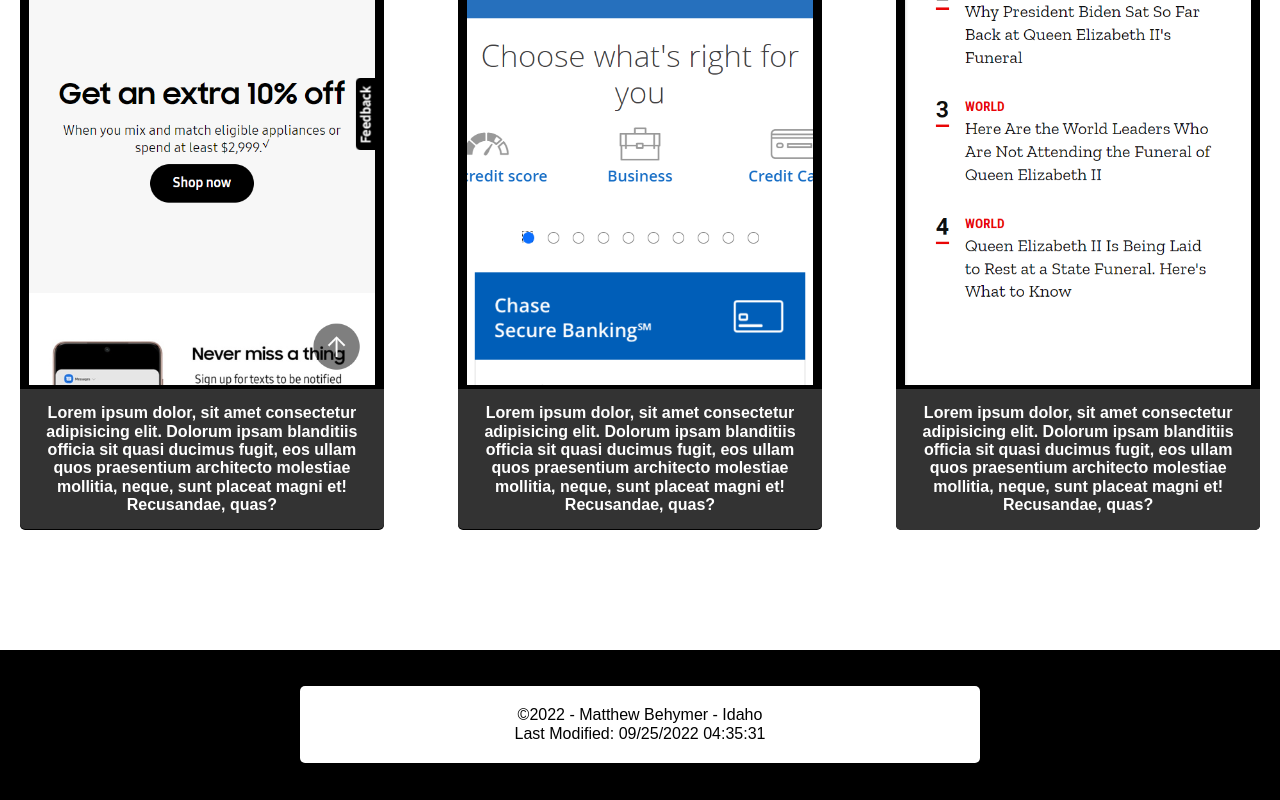
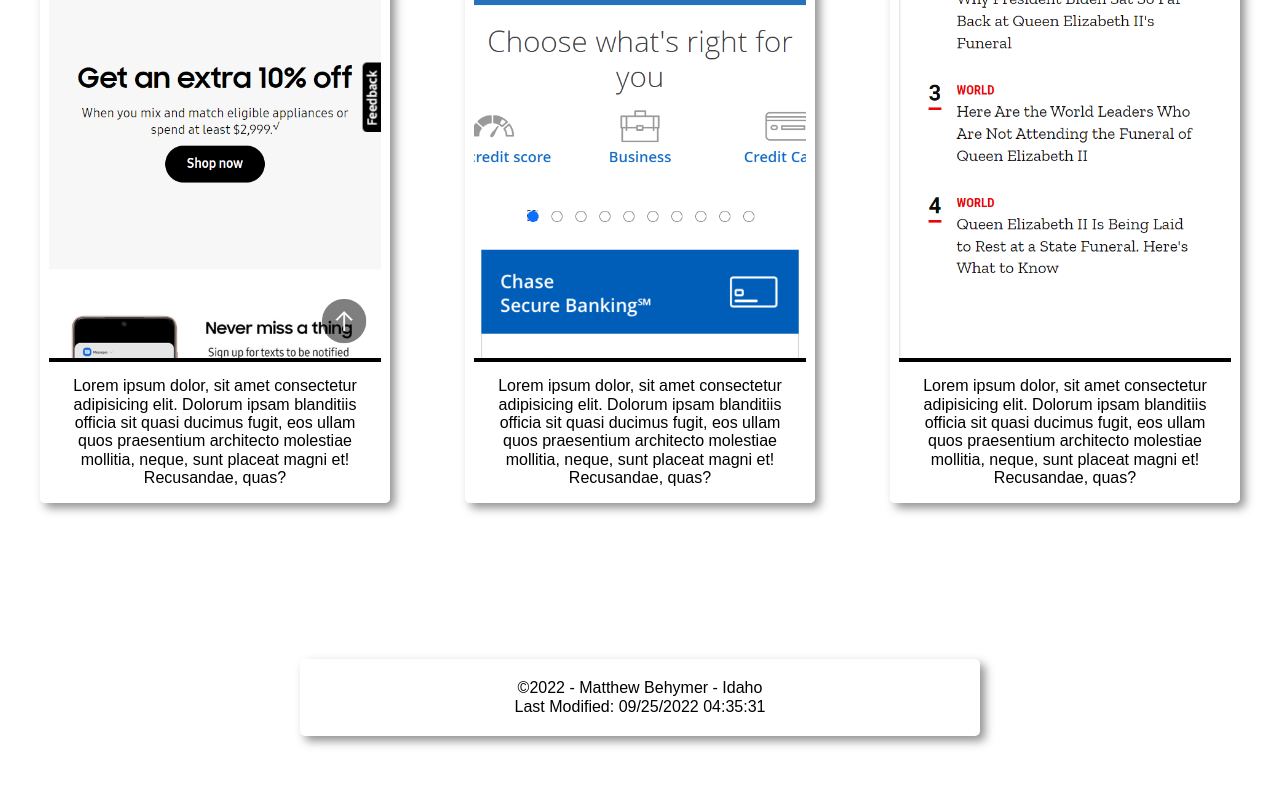
Before and after one commit to mbehymer/wdd230, a plain HTML site: page lesson02/design-principles.html in a window 1280 px wide. Shown: the part 823-1623 px from the top of the page. After the commit the page ends 1596 px from the top, so only its background shows below. Drawn offline with Linux system fonts and the light colour scheme.

Commit message:
I made some adjustments to the css to make the look pop a bit more as well as be able to have a bit more breathing room or white space.

```diff
--- a/lesson02/css/large.css
+++ b/lesson02/css/large.css
@@ -1,7 +1,24 @@
 @media screen and (min-width: 1050px) {
+
+    h1 {
+        font-size: 5vw;
+    }
+    h2 {
+        font-size: 4vw;
+    }
 
     #card-grid {
         grid-template-columns: 1fr 1fr 1fr;
-        /* gap: 100px */
+        gap: 75px;
+        max-width: 1200px;
     }
+
 }
+/*
+@media screen and (min-width: 1750px) {
+
+    #card-grid {
+        gap: 100px;
+        max-width: 1900px;
+    }
+} */
--- a/lesson02/css/main.css
+++ b/lesson02/css/main.css
@@ -68,7 +68,9 @@
     display: grid;
     grid-template-columns: 1fr;
     padding:20px;
-    gap: 20px;
+    gap: 50px;
+    max-width: 500px;
+    margin: 0 auto;
 }
 
 .design-card {
@@ -76,12 +78,11 @@
     flex-direction: column;
     text-align: center;
     width: 100%;
-    background-color: #000;
+    /* background-color: #000; */
     /* border: 2px solid #33333355; */
     border-radius: 5px;
+    box-shadow: 5px 5px 10px #33333388;
 }
-
-
 
 .design-card h3 {
     border-radius: 5px 5px 0 0;
@@ -92,6 +93,7 @@
     width: 95%;
     margin: 0 auto;
     /* border: 2px solid #33333333; */
+    background-color: #000;
 }
 
 .design-card img{
@@ -112,16 +114,17 @@
 
 
 .design-card p.card-text {
-    font-weight: bold;
+    /* font-weight: bold; */
     border-radius: 0 0 5px 5px;
-    background-color: #333;
+    color: black;
+    background-color: #fff;
 }
 
 #footer-container {
     display: flex;
     justify-content: center;
     align-items: center;
-    background-color: #000;
+    /* background-color: #000; */
     height: 150px;
     margin-top: 100px;
 }
@@ -134,4 +137,5 @@
     padding: 20px;
     width: 50%;
     border-radius: 5px;
+    box-shadow: 5px 5px 10px #33333388;
 }
--- a/lesson02/css/medium.css
+++ b/lesson02/css/medium.css
@@ -1,15 +1,17 @@
 @media screen and (min-width: 650px) {
 
     h1 {
-        font-size: 5vw;
+        font-size: 6.5vw;
     }
     h2 {
-        font-size: 4vw;
+        font-size: 5.25vw;
     }
 
     #card-grid {
         grid-template-columns: 1fr 1fr;
-        gap: 6%;
+        /* gap: 30px; */
+        max-width: 900px;
+        /* margin: 0 auto; */
     }
     #card-grid :nth-child(2) {
         columns: 1/3;
```
